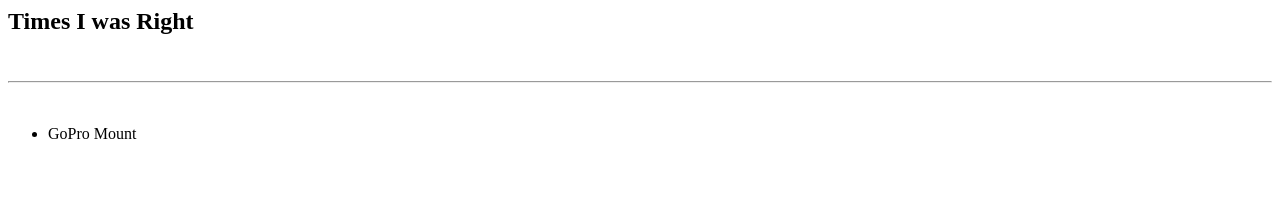
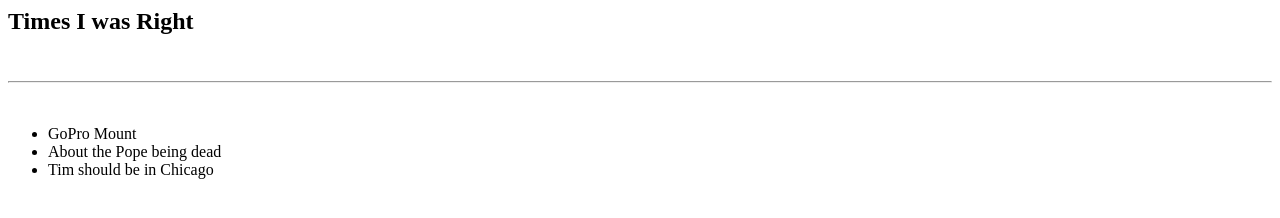
Before and after one commit to AdamSeidman/TimesIWasRight, a plain HTML site: page index.html in a window 1280 px wide. Drawn offline with Linux system fonts and the light colour scheme.

Commit message:
Update index.html

```diff
--- a/index.html
+++ b/index.html
@@ -3,5 +3,7 @@
 <hr><br>
 <ul>
 <li>GoPro Mount</li>
+<li>About the Pope being dead</li>
+<li>Tim should be in Chicago</li>
 </ul>
 </div>
```
